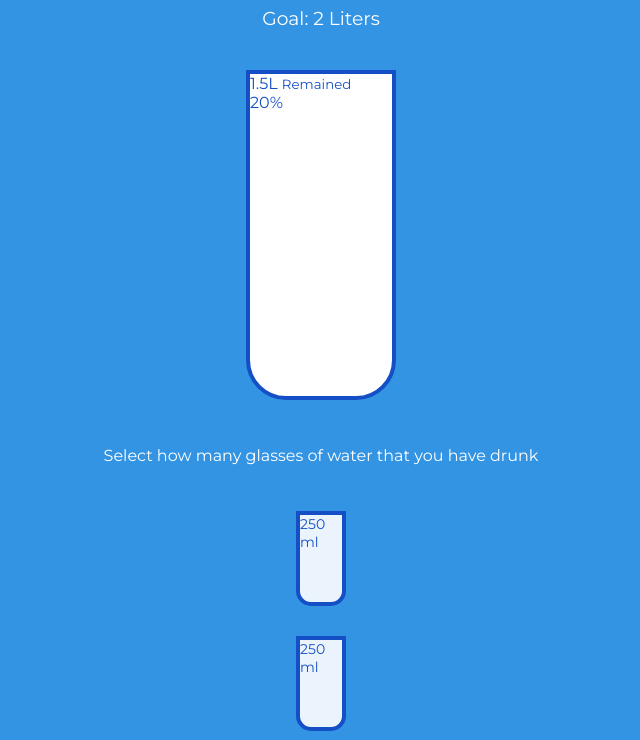
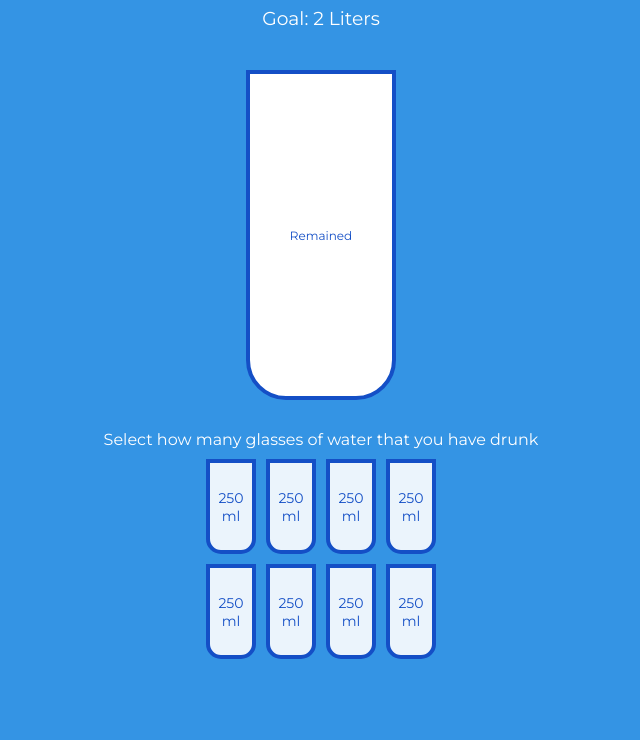
Before and after one commit to storiaca/50-project-50-days, a plain HTML site: page 16-drink-water/index.html in a window 1280 px wide. Shown: the part 60-800 px from the top of the page, without its empty margins (319-959 px from the left). Drawn offline with Linux system fonts and the light colour scheme.

Commit message:
Drink water css html finished

```diff
--- a/16-drink-water/index.html
+++ b/16-drink-water/index.html
@@ -17,16 +17,16 @@
     <h3>Goal: 2 Liters</h3>
     <div class="cup">
       <div class="remained" id="remained">
-        <span id="liters">1.5L</span>
+        <span id="liters"></span>
         <small>Remained</small>
       </div>
-      <div class="percentage" id="percentage">20%</div>
+      <div class="percentage" id="percentage"></div>
     </div>
     <p class="text">Select how many glasses of water that you have drunk</p>
 
     <div class="cups">
-      <div class="cup cup-small full">250 ml</div>
-      <div class="cup cup-small full">250 ml</div>
+      <div class="cup cup-small">250 ml</div>
+      <div class="cup cup-small">250 ml</div>
       <div class="cup cup-small">250 ml</div>
       <div class="cup cup-small">250 ml</div>
       <div class="cup cup-small">250 ml</div>
--- a/16-drink-water/style.css
+++ b/16-drink-water/style.css
@@ -54,4 +54,56 @@ h3 {
   cursor: pointer;
   font-size: 14px;
   align-items: center;
+  justify-content: center;
+  text-align: center;
+  margin: 5px;
+  transition: 0.3s ease;
 }
+
+.cup.cup-small.full {
+  background-color: var(--fill-color);
+  color: #fff;
+}
+
+.cups {
+  display: flex;
+  flex-wrap: wrap;
+  width: 280px;
+  align-items: center;
+  justify-content: center;
+}
+
+.remained {
+  display: flex;
+  flex-direction: column;
+  align-items: center;
+  justify-content: center;
+  text-align: center;
+  flex: 1;
+  transition: 0.3s ease;
+}
+
+.remained span {
+  font-size: 20px;
+  font-weight: bold;
+}
+
+.remained small {
+  font-size: 12px;
+}
+
+.percentage {
+  background-color: var(--fill-color);
+  display: flex;
+  align-items: center;
+  justify-content: center;
+  font-size: 30px;
+  font-weight: bold;
+  height: 0;
+  transition: 0.3s ease;
+}
+
+.text {
+  text-align: center;
+  margin: 0 0 5px;
+}
```
